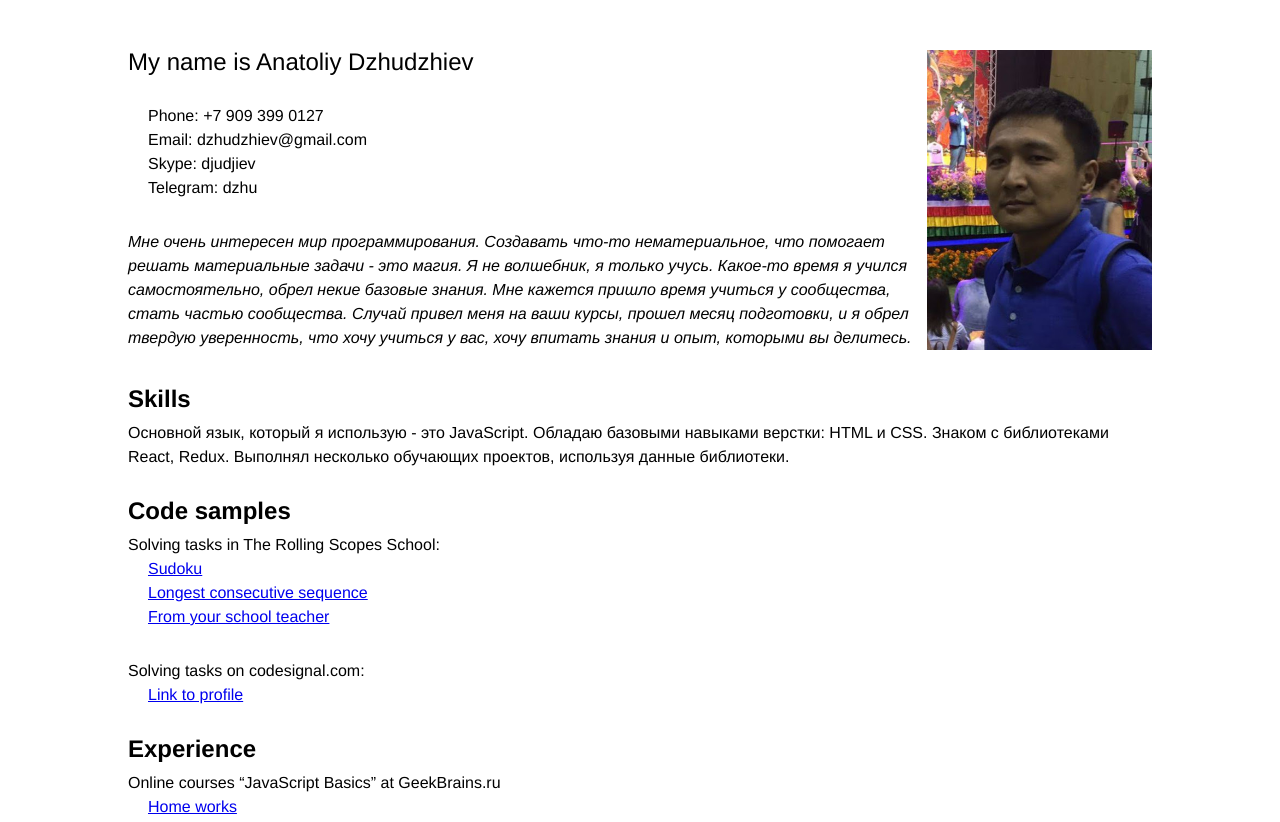
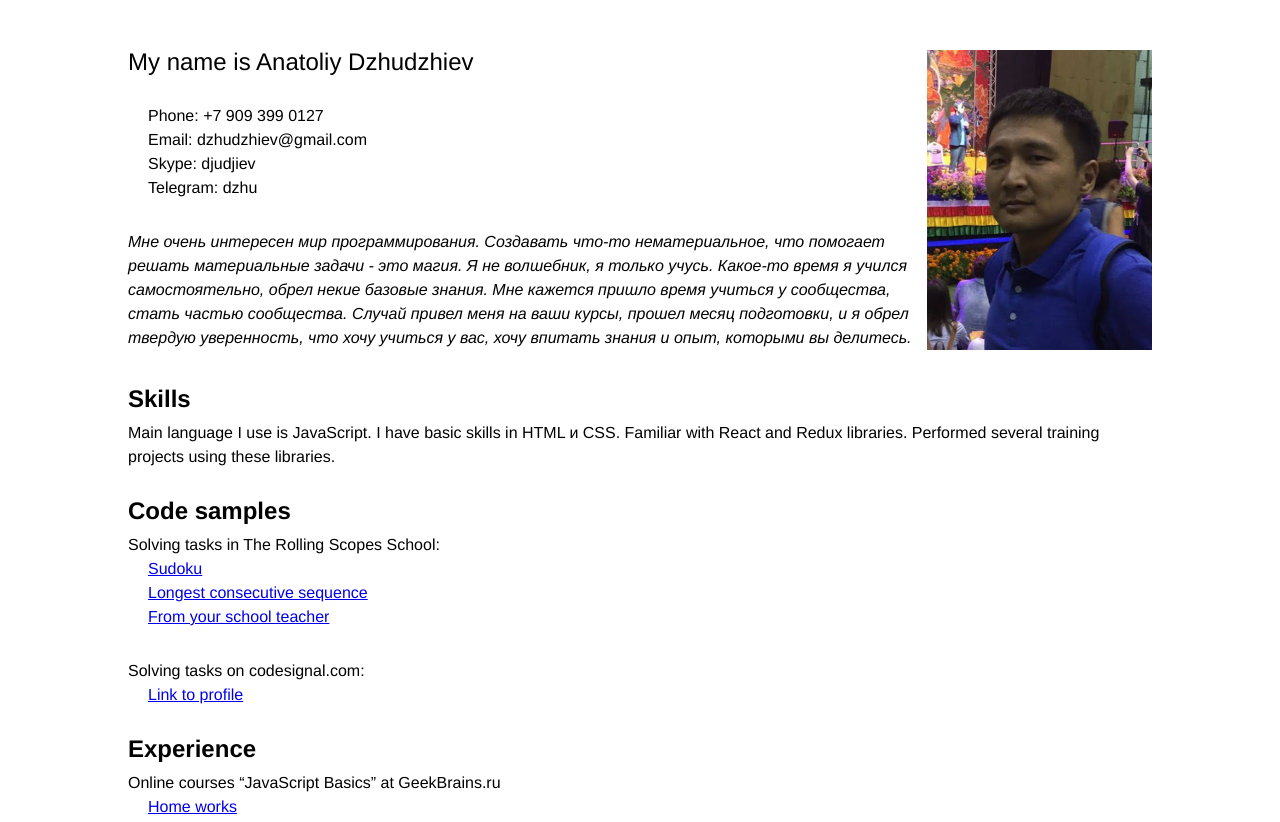
Before and after one commit to dzhudzhi/rsschool-codejam1-cv, a plain HTML site: page index.html in a window 1280 px wide. Shown: the top 822 px of the page. Drawn offline with Linux system fonts and the light colour scheme.

Commit message:
feat: translate to english skills section

```diff
--- a/index.html
+++ b/index.html
@@ -25,7 +25,7 @@
         </section>
         <section class="skills">
             <h2>Skills</h2>
-            <p>Основной язык, который я использую - это JavaScript. Обладаю базовыми навыками верстки: HTML и CSS. Знаком с библиотеками React, Redux. Выполнял несколько обучающих проектов, используя данные библиотеки.</p>
+            <p>Main language I use is JavaScript. I have basic skills in HTML и CSS. Familiar with React and Redux libraries. Performed several training projects using these libraries.</p>
         </section>
         <section class="samples">
             <h2>Code samples</h2>
@@ -67,5 +67,3 @@
             <p>A2+ School program, extra classes with a tutor.</p>
         </section>
     </main>
-</body>
-</html>
```
